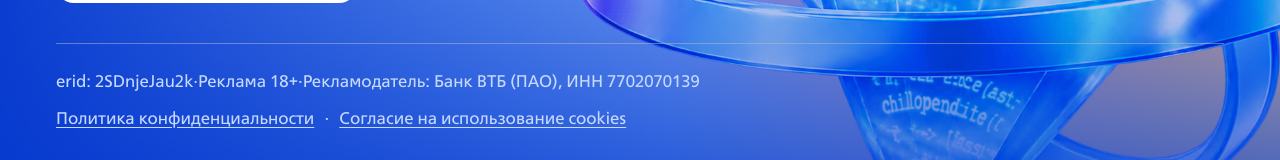
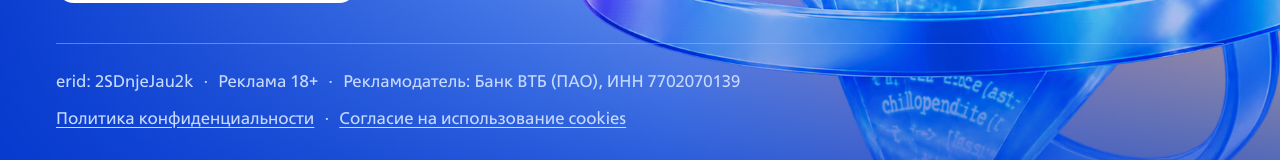
Before and after one commit to murzilka3000/vtb-intellect-landing-v2, a Next.js app: page / in a window 1280 px wide. Shown: the part 5000-5160 px from the top of the page. Built offline with nearby package versions, Linux system fonts and the light colour scheme.

Commit message:
Подвал: отступы вокруг точек-разделителей в маркировке
Co-Authored-By: Claude Sonnet 5.5 <noreply@anthropic.com>

```diff
--- a/src/components/Final/Final.module.scss
+++ b/src/components/Final/Final.module.scss
@@ -205,6 +205,8 @@
 
   span + span::before {
     content: "·";
+    display: inline-block;
+    margin: 0 0.6em;
   }
 
   @include mobile {
```
